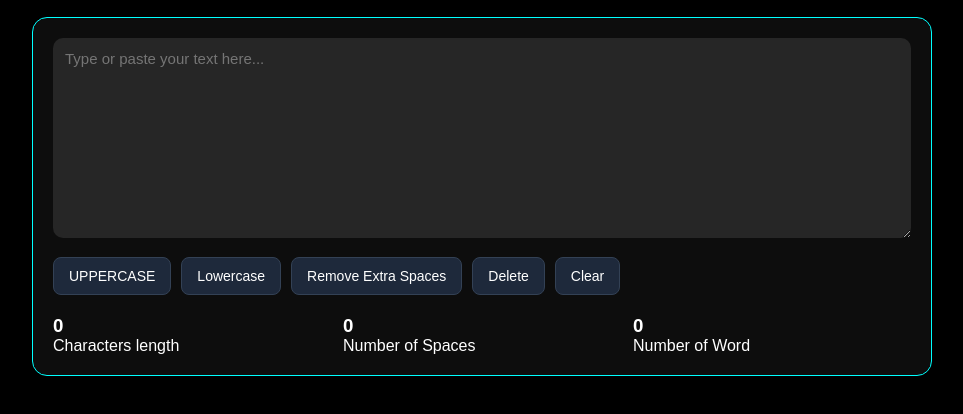
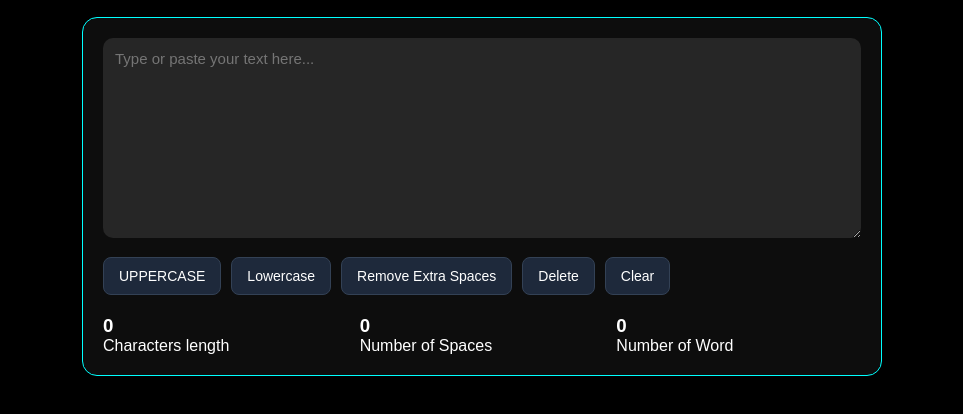
Before and after one commit to ItMeDeepak022/Text_Converter, a plain HTML site: page index.html in a window 1280 px wide. Shown: the part 232-646 px from the top of the page, without its empty margins (158-1121 px from the left). Drawn offline with Linux system fonts and the light colour scheme.

Commit message:
Updated code

```diff
--- a/index.html
+++ b/index.html
@@ -5,7 +5,7 @@
   <meta name="viewport" content="width=device-width, initial-scale=1.0">
   <title>Text Converter</title>
   <link rel="stylesheet" href="style.css">
-  <link rel="stylesheet" href="media.css">
+
 
 </head>
 <body>
--- a/style.css
+++ b/style.css
@@ -17,8 +17,7 @@
 
     .container {
       width: 100%;
-      max-width: 900px;
-
+       max-width: 800px;
     }
 
     h1 {
```
Also changed, not shown: media.css (deleted).
